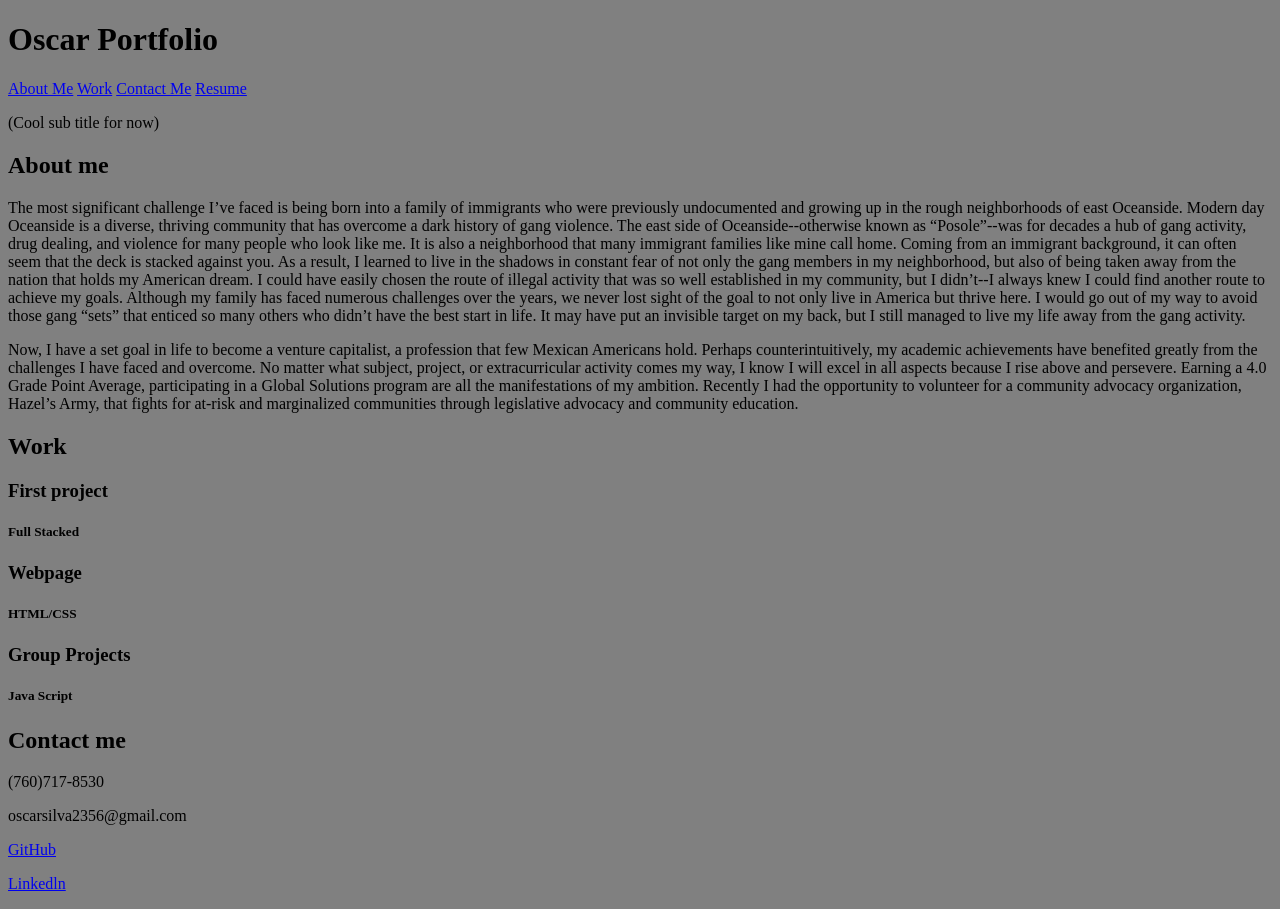
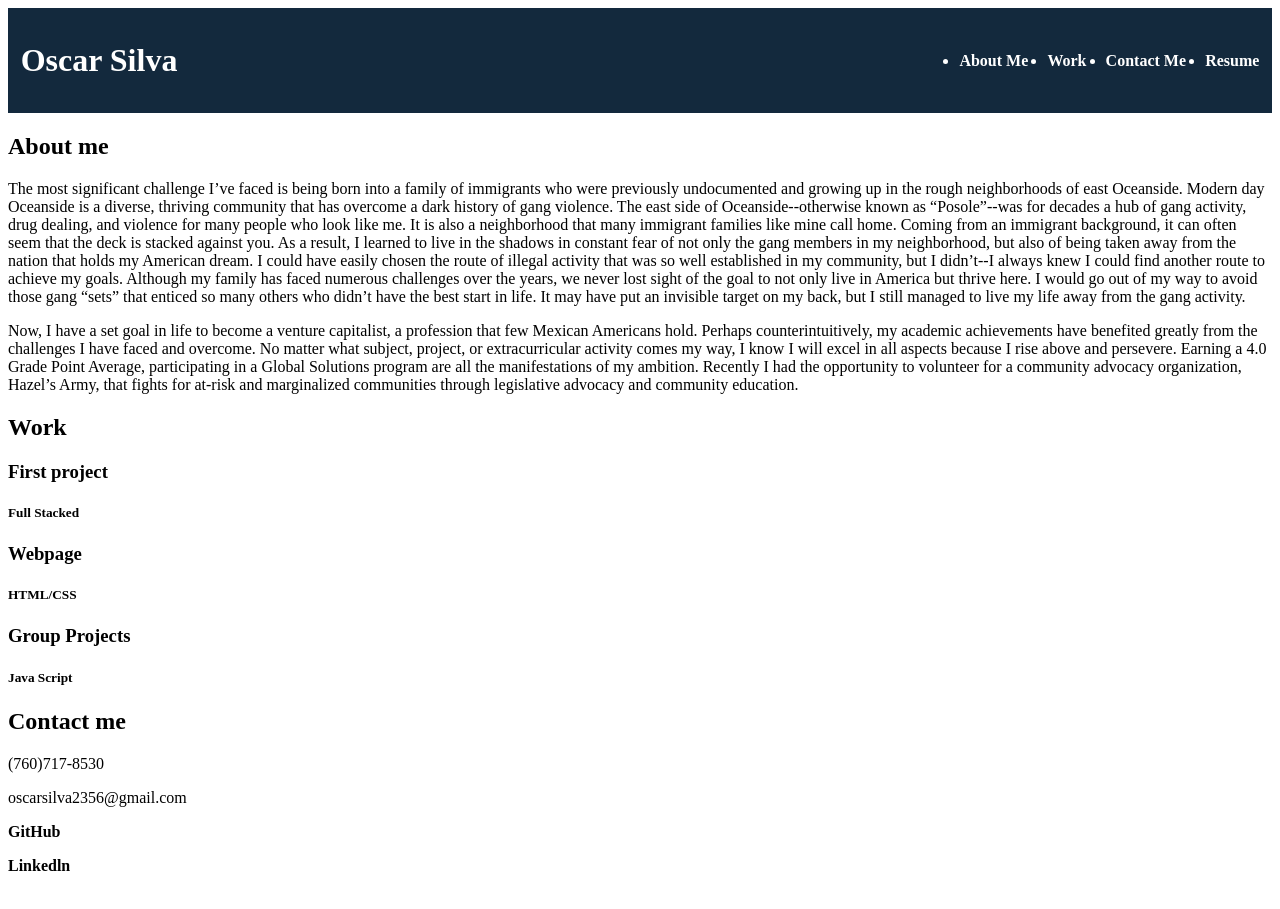
Before and after one commit to Ozz760/bc-HomeWork2, a plain HTML site: page index.html in a window 1280 px wide. Drawn offline with Linux system fonts and the light colour scheme.

Commit message:
Second Save Added CSS

```diff
--- a/assets /css/style.css
+++ b/assets /css/style.css
@@ -1,5 +1,28 @@
 
 
-*{
-    background-color: grey;
+
+header{
+  display: flex;
+  justify-content: space-between;
+  align-items: center;
+  padding: 1%;
+  background-color: #13293d;
+  color: white;
 }
+
+nav ul {
+    display: flex;
+    justify-content: space-between;
+    min-width: 300px;
+  }
+
+  nav a {
+    background-color: unset;
+    color: var(--navlink-color);
+    font-weight: bold;
+    text-decoration: none;
+  }
+
+  nav a:hover {
+    color: darkblue;
+  }
--- a/index.html
+++ b/index.html
@@ -9,22 +9,21 @@
     <title>Oscar Silva's Portfolio</title>
 </head>
 <body>
+
     <header>
-        <h1 class="page-title">
-            Oscar Portfolio
+        <h1>
+            Oscar Silva
         </h1>
         <nav>
-            <a href="#">About Me</a>
-            <a href="#">Work</a>
-            <a href="#">Contact Me</a>
-            <a href="#">Resume</a>
+          <ul>
+            <li> <a href="#">About Me</a></li>
+            <li> <a href="#">Work</a></li>
+            <li> <a href="#">Contact Me</a></li>
+            <li> <a href="#">Resume</a></li>
+          </ul>
         </nav>
-            <div>
-                <p>
-                    (Cool sub title for now)
-                </p>
-            </div>
     </header>
+
     <main>
         <article>
             <div>
```
